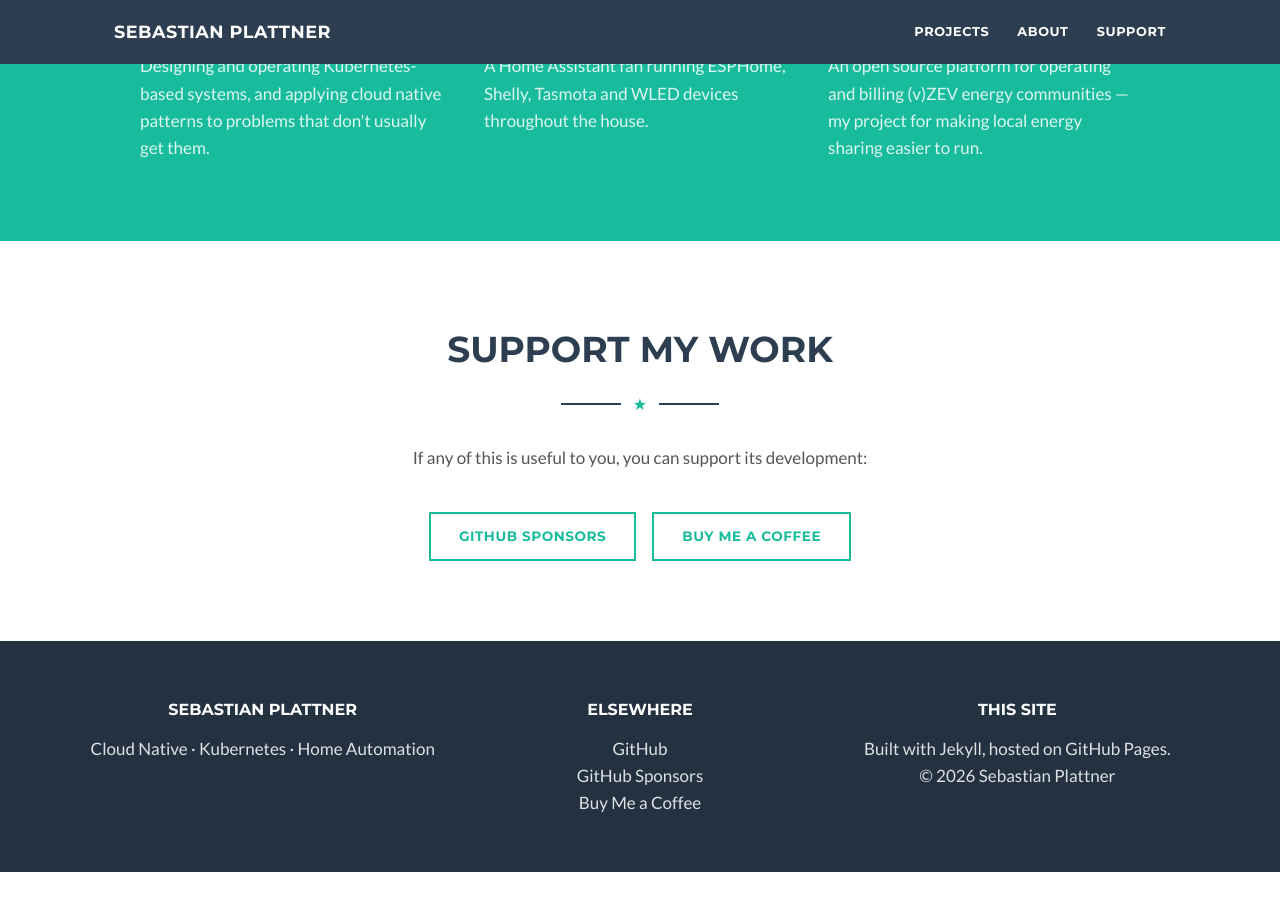
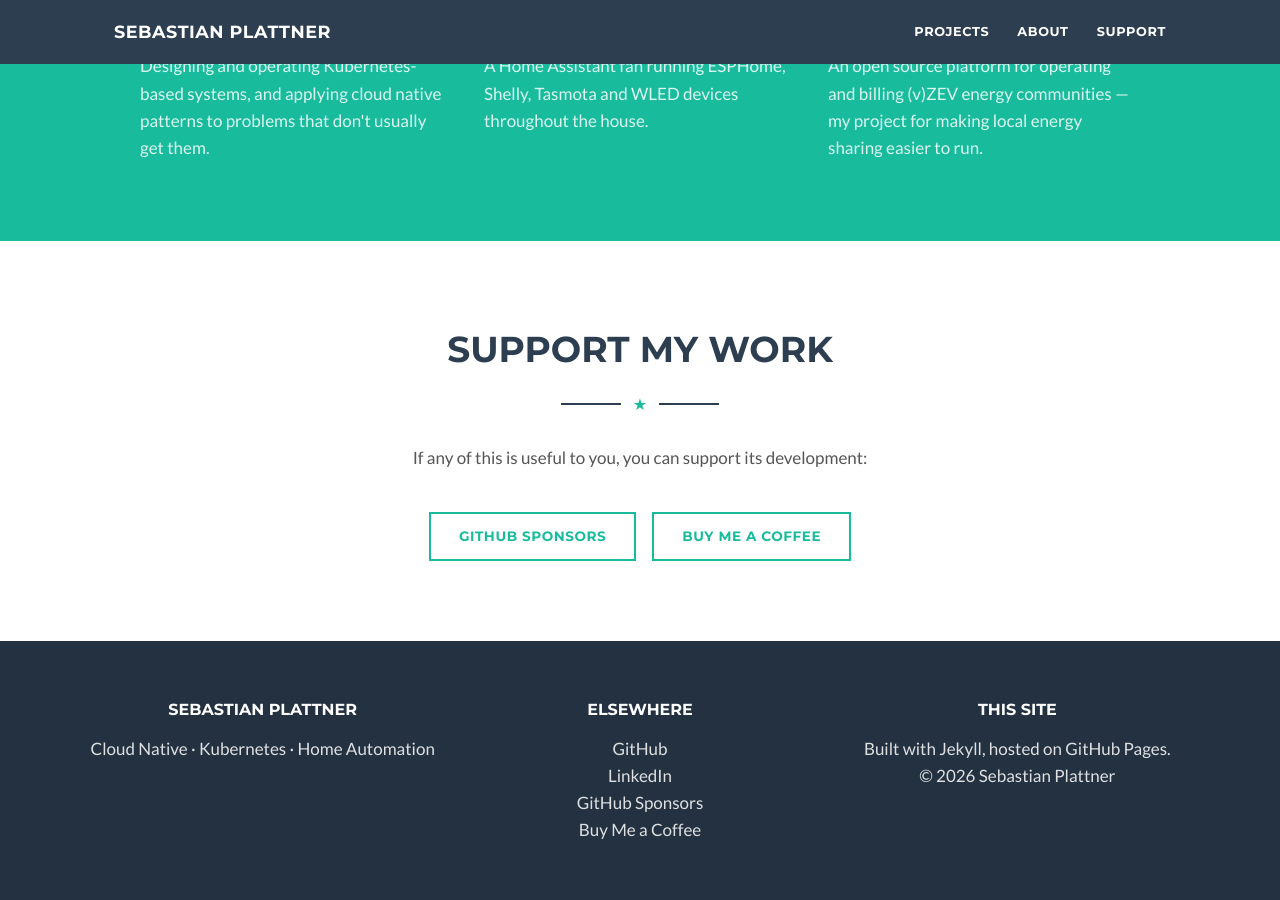
Before and after one commit to splattner/splattner.github.io, a Jekyll site: the page built from index.html, in a window 1280 px wide and 900 px high, scrolled down 1760 px. Built offline with Jekyll 4.4.1, drawn with Linux system fonts in a browser that asks for light colours; before the commit the page ends 2632 px from its top, so only the background shows below that.

Commit message:
Add LinkedIn link to footer
Co-Authored-By: Claude Sonnet 5 <noreply@anthropic.com>

```diff
--- a/_config.yml
+++ b/_config.yml
@@ -9,6 +9,7 @@ baseurl: ""
 
 # Author / social
 github_username: splattner
+linkedin_url: https://www.linkedin.com/in/sebastian-plattner-4a4653bb
 sponsors_url: https://github.com/sponsors/splattner
 coffee_url: https://buymeacoffee.com/sebastian.plattner
 
--- a/_layouts/default.html
+++ b/_layouts/default.html
@@ -37,6 +37,7 @@
         <h3>Elsewhere</h3>
         <p>
           <a href="https://github.com/{{ site.github_username }}">GitHub</a><br>
+          <a href="{{ site.linkedin_url }}">LinkedIn</a><br>
           <a href="{{ site.sponsors_url }}">GitHub Sponsors</a><br>
           <a href="{{ site.coffee_url }}">Buy Me a Coffee</a>
         </p>
```
